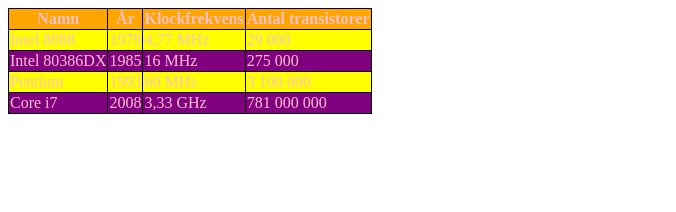
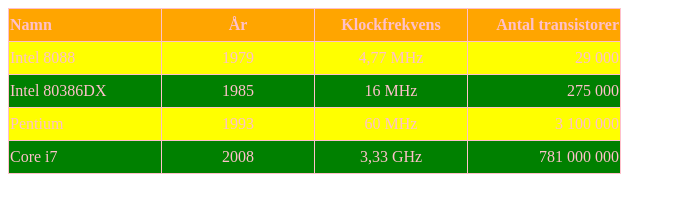
Before and after one commit to Elias-Olofsson/upgift1, a plain HTML site: page Upgift2.html in a window 1280 px wide. Shown: the whole page, without its empty margins (0-676 px from the left). Drawn offline with Linux system fonts and the light colour scheme.

Commit message:
Tror jag är klar!
Tror verkligen att jag är klar!

```diff
--- a/Upgift2.css
+++ b/Upgift2.css
@@ -1,14 +1,30 @@
 table, th, td{
-  border:1px solid black;
+  border:1px solid pink;
   border-collapse: collapse;
   color: pink;
+}
+th, td{
+    width: 150px;
+    height: 30px;
+}
+tr:nth-child(odd){
+  background-color: green;
+}
+tr:nth-child(even){
+  background-color: yellow;
 }
 th{
   background-color: orange;
 }
-tr:nth-child(odd){
-  background-color: purple;
+td:nth-child(1), th:nth-child(1){
+  text-align: left;
 }
-tr:nth-child(even){
-  background-color:yellow;
+td:nth-child(4), th:nth-child(4){
+  text-align: right;
 }
+td:nth-child(2), th:nth-child(2){
+  text-align: center;
+}
+td:nth-child(3), th:nth-child(3){
+  text-align: center;
+}
--- a/Upgift2.html
+++ b/Upgift2.html
@@ -1,11 +1,11 @@
 <!DOCTYPE html>
-
-<html>
+<html lang="sv">
   <head>
-    <meta charset="utf8">
+    <meta charset="utf-8">
 	  <link href = "Upgift2.css" rel = "stylesheet">
 	  <title>Uppgift 2</title>
   </head>
+
   <body>
     <table>
       <tr>
```
